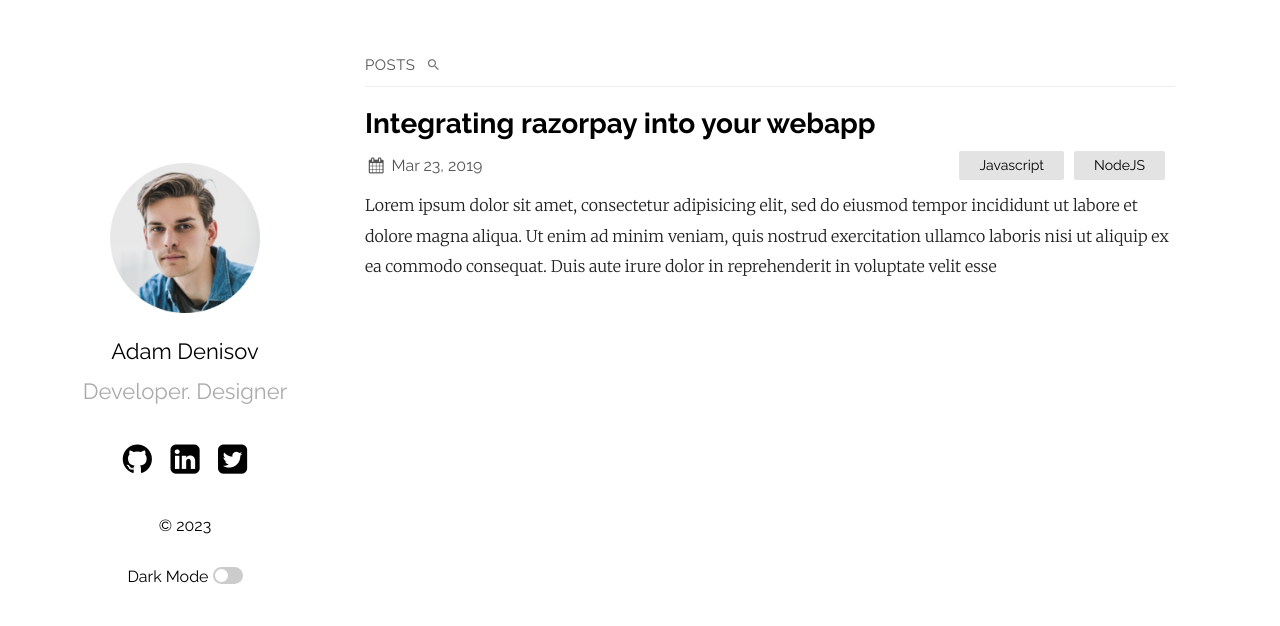
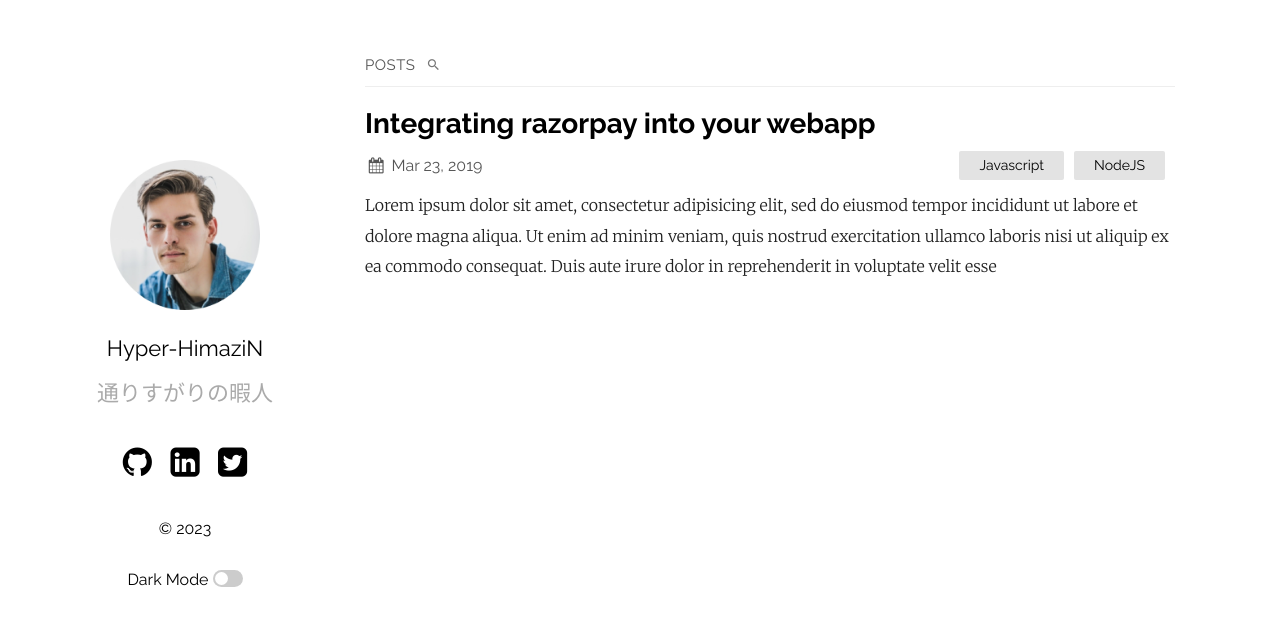
Before and after one commit to S-All11/S-All11.github.io, a Jekyll site: the page built from index.md, in a window 1280 px wide. Shown: the top 626 px of the page. Built offline with Jekyll 4.4.1, drawn with Linux system fonts in a browser that asks for light colours.

Commit message:
変更箇所.タイトル.著者

```diff
--- a/_config.yml
+++ b/_config.yml
@@ -1,5 +1,5 @@
-title: Your awesome title
-author: GitHub User
+title: Hima人hub
+author: S-Ace
 email: your-email@domain.com
 description: > # this means to ignore newlines until "show_exerpts:"
   Write an awesome description for your new site here. You can edit this
@@ -12,14 +12,14 @@
 sass:
   sass_dir: _sass
 plainwhite:
-  name: Adam Denisov
-  tagline: Developer. Designer
+  name: Hyper-HimaziN
+  tagline: 通りすがりの暇人
   date_format: "%b %-d, %Y"
   sitemap: true # set to true to generate sitemap.xml content
   search: true # set to true to enable searchbar
   dark_mode: true # set to true to add dark mode toggle
   portfolio_image: "assets/portfolio.png" # the path from the base directory of the site to the image to display (no / at the start)
-  html_lang: "en" # set the lang attribute of the <html> tag for the pages. See here for a list of codes: https://www.w3schools.com/tags/ref_country_codes.asp
+  html_lang: "ja" # set the lang attribute of the <html> tag for the pages. See here for a list of codes: https://www.w3schools.com/tags/ref_country_codes.asp
   condensed_mobile:
     #- home
     - page
```
